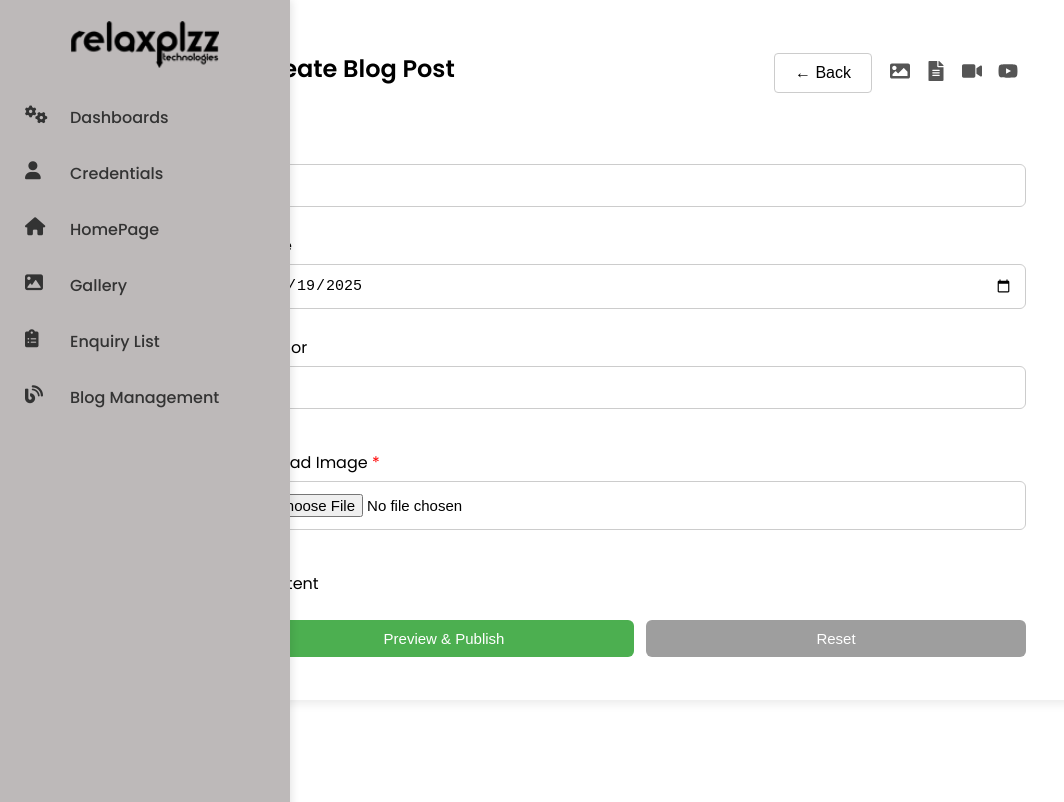
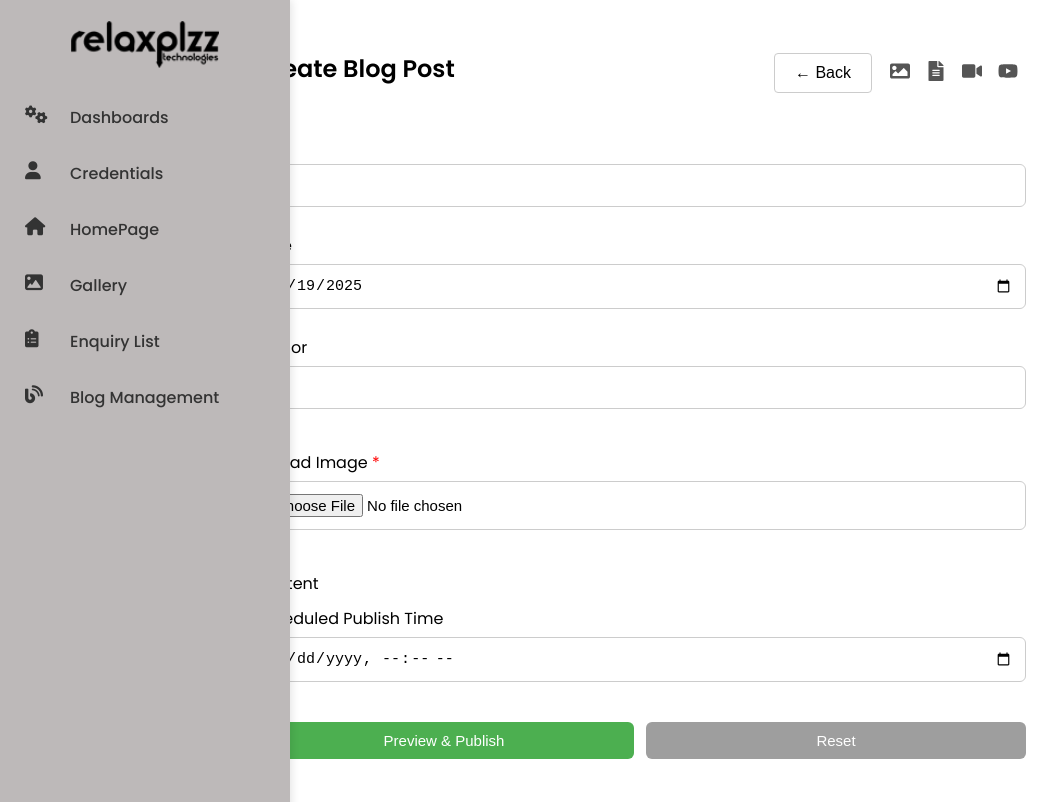
Before and after one commit to primyaPV/relaxplzz-admin-ui, a React (Create React App) app: page /createeditblog in a window 1280 px wide. Shown: the whole page, without its empty margins (0-1064 px from the left). Built offline with nearby package versions, Linux system fonts and the light colour scheme.

Commit message:
set scheduled time

```diff
--- a/src/components/blog/Blog.tsx
+++ b/src/components/blog/Blog.tsx
@@ -8,7 +8,8 @@ export interface BlogPost {
   date: string;
   author: string;
   status: 'active' | 'inactive';
-  tempId?: number; // Optional temporary ID for tracking
+  tempId?: number;
+  scheduledPublishTime: string;// Optional temporary ID for tracking
   fields: {
     type: 'image' | 'content' | 'video' | 'youtube';
     value: string;
--- a/src/components/blog/CreateEditBlog.tsx
+++ b/src/components/blog/CreateEditBlog.tsx
@@ -10,6 +10,7 @@ export interface BlogPost {
   date: string;
   author: string;
   status: 'active' | 'inactive';
+  scheduledPublishTime: string;  // New field for scheduling publish time
   tempId?: number; // Optional temporary ID for tracking
   fields: {
     type: 'image' | 'content' | 'video' | 'youtube';
@@ -30,6 +31,7 @@ const CreateEditBlog: React.FC<BlogPostFormProps> = ({ onClose, onSubmit, initia
     date: new Date().toISOString().slice(0, 10),
     author: '',
     status: 'active' as 'active' | 'inactive',
+    scheduledPublishTime: '',
     fields: [
       { type: 'image' as const, value: '' },
       { type: 'content' as const, value: '' },
@@ -106,6 +108,14 @@ const CreateEditBlog: React.FC<BlogPostFormProps> = ({ onClose, onSubmit, initia
       fields: [...prev.fields, { type: 'youtube', value: '' }],
     }));
   };
+
+  const handleScheduledPublishChange = (e: React.ChangeEvent<HTMLInputElement>) => {
+  setFormData((prev) => ({
+    ...prev,
+    scheduledPublishTime: e.target.value,
+  }));
+};
+
 
   const handleImageUpload = (e: React.ChangeEvent<HTMLInputElement>, index: number) => {
   if (e.target.files && e.target.files[0]) {
@@ -327,6 +337,15 @@ const CreateEditBlog: React.FC<BlogPostFormProps> = ({ onClose, onSubmit, initia
   return null;
 })}
 
+{/* //////////////////////////////////// */}
+<label>Scheduled Publish Time</label>
+        <input
+          type="datetime-local"
+          value={formData.scheduledPublishTime}
+          onChange={handleScheduledPublishChange}
+        />
+        {/* ////////////////////////////////////// */}
+
         <div className="form-actions" >
           <button type="submit" >Preview & Publish</button>
           <button type="button" onClick={handleReset}>Reset</button>
```
